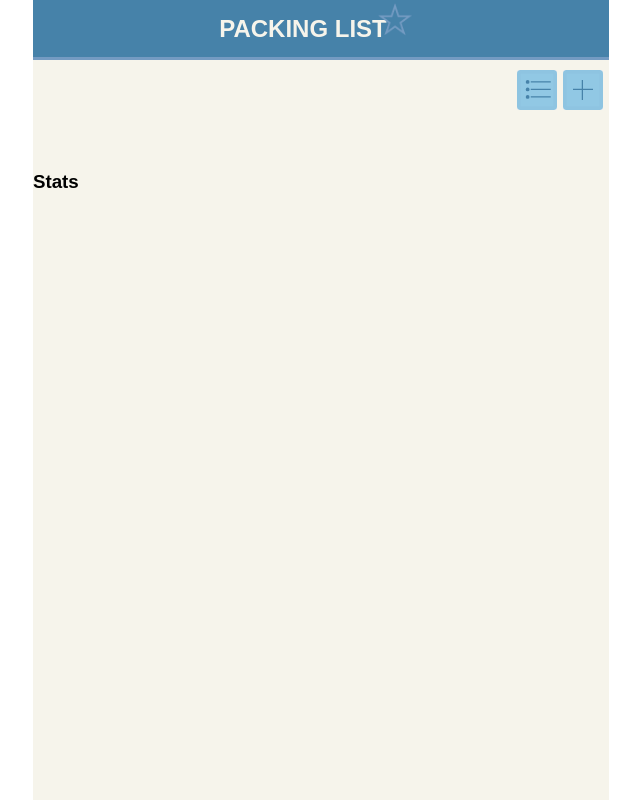
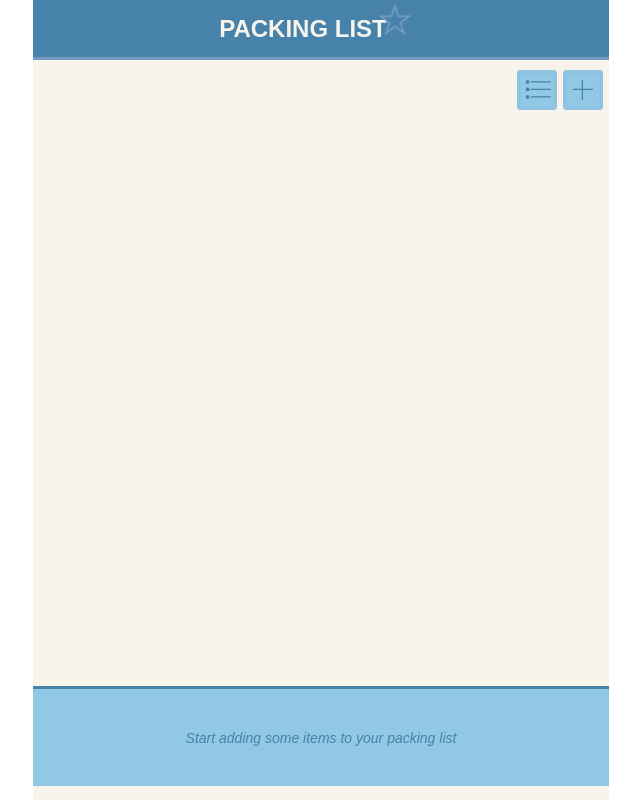
Before and after one commit to dambus/plist, a React (Create React App) app: page / in a window 1280 px wide. Shown: the whole page, without its empty margins (319-959 px from the left). Built offline with nearby package versions, Linux system fonts and the light colour scheme; a web font is replaced by a local one.

Commit message:
added footer with stats

```diff
--- a/src/components/App.js
+++ b/src/components/App.js
@@ -4,6 +4,7 @@ import Toolbar from "./Toolbar";
 import Modal from "./Modal";
 import SingleItem from "./SingleItem";
 import FormAddNewItem from "./FormAddNewItem";
+import { Stats } from "./Stats";
 
 export default function App() {
   const [items, setItems] = useState([]);
@@ -44,7 +45,7 @@ export default function App() {
             onDeleteItem={handleDeleteItem}
             onToggleItem={handleToggleItem}
           />
-          <Stats />
+          <Stats items={items} />
         </div>
         <Modal
           onAddItem={handleAddItems}
@@ -62,13 +63,13 @@ export default function App() {
   );
 }
 
-function Stats() {
-  return (
-    <div className="stats">
-      <h3>Stats</h3>
-    </div>
-  );
-}
+// function Stats() {
+//   return (
+//     <div className="stats">
+//       <h3>Stats</h3>
+//     </div>
+//   );
+// }
 
 function PackList({ onToggleItem, onDeleteItem, sortedItems, sortBy, items }) {
   if (sortBy === "input") sortedItems = items;
--- a/src/components/Stats.js
+++ b/src/components/Stats.js
@@ -12,11 +12,21 @@ export function Stats({ items }) {
 
   return (
     <footer className="stats">
-      <em>
+      <div className="footer-left">
+        <span className="number">{numItems}</span>
+        <br />
+        <span>Items on list</span>
+      </div>
+      <div className="footer-right">
+        <span className="number">{numPacked}</span>
+        <br />
+        <span>{`packed, thats ${percentage}%`}</span>
+      </div>
+      {/* <em>
         {percentage === 100
           ? "You got everything! Ready to go ✈️"
           : `You have ${numItems} items on your list, and you already packed ${numPacked} (${percentage}%)`}
-      </em>
+      </em> */}
     </footer>
   );
 }
--- a/src/sass/_itemlist.scss
+++ b/src/sass/_itemlist.scss
@@ -4,4 +4,5 @@
   margin: 0;
   padding: 1rem 2rem;
   overflow: auto;
+  max-height: calc(100vh - 220px);
 }
--- /dev/null
+++ b/src/sass/_stats.scss
@@ -0,0 +1,26 @@
+.stats {
+  position: absolute;
+  width: 100%;
+  height: 100px;
+  bottom: 0;
+  padding: 1rem 2rem;
+  text-align: center;
+  background-color: $color-blue-light;
+  border-top: 3px solid $color-blue-dark;
+  justify-self: end;
+  align-items: end;
+  color: $color-blue-dark;
+  font-size: 14px;
+  display: flex;
+  align-items: center;
+  justify-content: space-evenly;
+  span.number {
+    font-size: 3rem;
+    font-weight: 700;
+    color: white;
+    text-shadow: 1px 2px 3px $color-blue-dark;
+  }
+
+  .btn-add-base {
+  }
+}
--- a/src/sass/base.scss
+++ b/src/sass/base.scss
@@ -65,10 +65,10 @@ select {
 
 .app-wrapper {
   position: relative;
-  max-height: 100vh;
+  // max-height: 100vh;
   width: 100%;
   max-width: 576px;
-  min-height: 100vh;
+  // min-height: 100vh;
   background-color: $color-bg;
 
   .main-content {
@@ -77,6 +77,6 @@ select {
     max-width: 576px;
     display: grid;
     grid-template-rows: 60px 60px 1fr 100px;
-    max-height: 100vh;
+    min-height: 100vh;
   }
 }
--- a/src/sass/main.scss
+++ b/src/sass/main.scss
@@ -5,3 +5,4 @@
 @import "single-item";
 @import "itemlist";
 @import "formadd";
+@import "stats";
```
